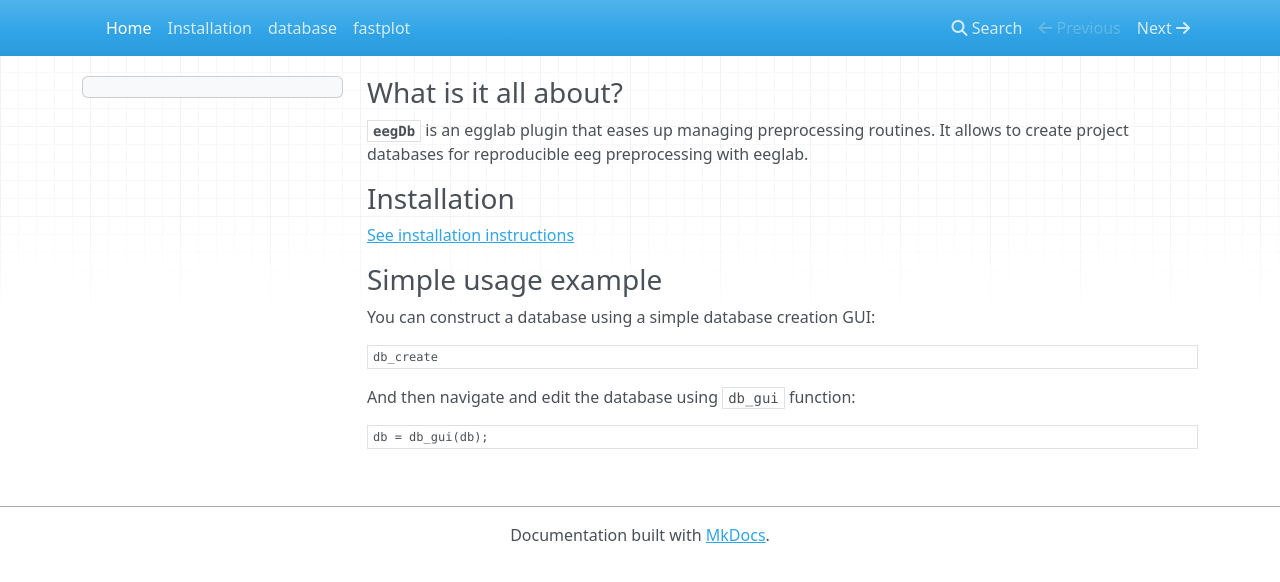
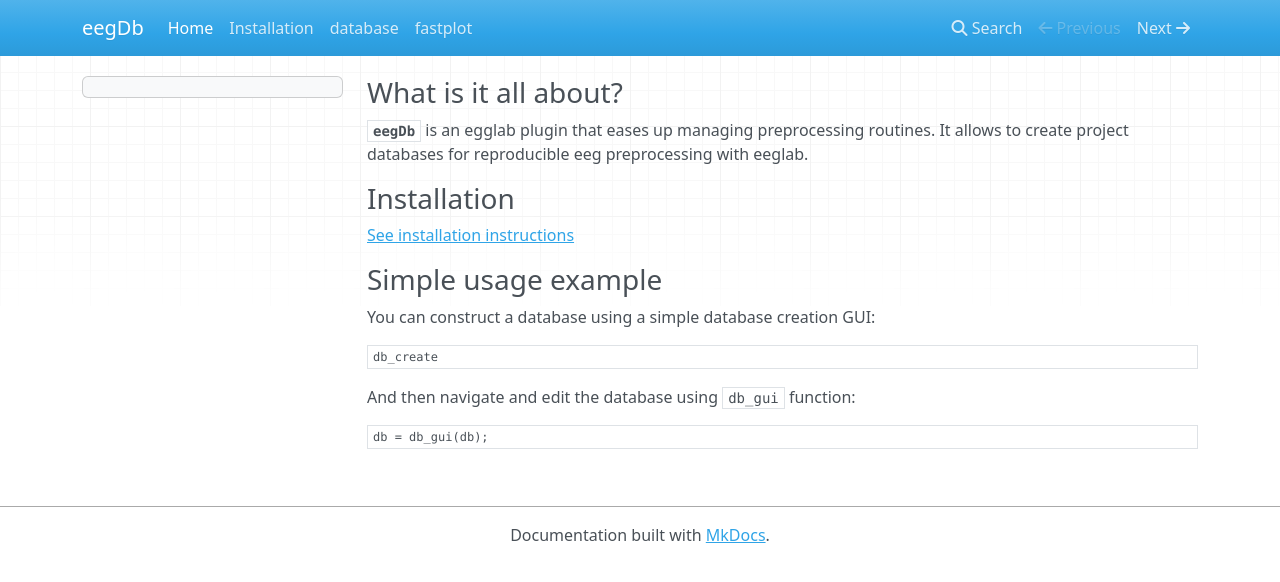
Before and after one commit to mmagnuski/eegDb, an MkDocs documentation site: the page built from docs/index.md, in a window 1280 px wide. Shown: the top 582 px of the page. Built offline with MkDocs 1.6.1, drawn with Linux system fonts in a browser that asks for light colours; nearby versions of some CDN libraries.

Commit message:
Update mkdocs.yml

```diff
--- a/mkdocs.yml
+++ b/mkdocs.yml
@@ -1 +1,2 @@
+site_name: eegDb
 extra_css: [extra.css]
```
